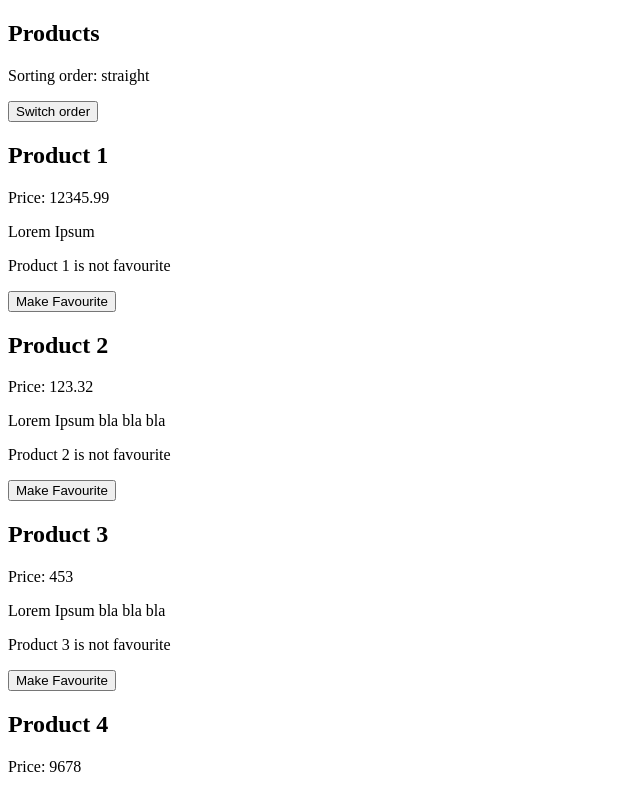
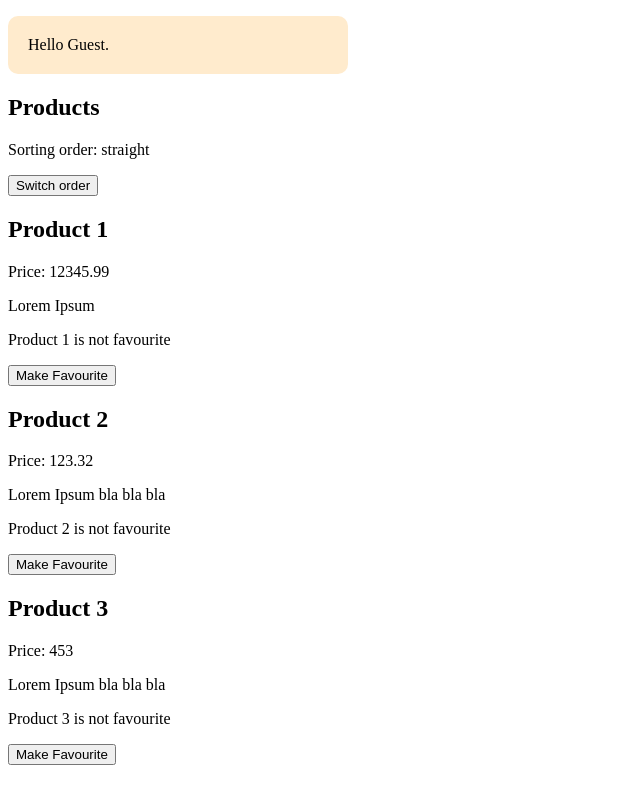
Before and after one commit to Illia-11/react-lessons2, a React (Vite) app: page / in a window 1280 px wide. Shown: the top 788 px of the page, without its empty margins (0-640 px from the left). Built offline with nearby package versions, Linux system fonts and the light colour scheme.

Commit message:
Add Parent-Child example

```diff
--- a/src/App.jsx
+++ b/src/App.jsx
@@ -98,8 +98,8 @@ function App() {
   return (
     <>
       {/* <Greeting userFirstName="John" userLastName="Doe" />
-      <Greeting userFirstName="Sarah" />
-      <Greeting /> */}
+      <Greeting userFirstName="Sarah" /> */}
+      <Greeting />
       <ProductList products={products}/>
       {/* <Product product={products[0]} />
       <Product product={products[1]} /> */}
--- a/src/components/ProductList/index.jsx
+++ b/src/components/ProductList/index.jsx
@@ -17,6 +17,7 @@ class ProductList extends React.Component {
     const { isReverseOrder } = this.state;
 
     const productsComponents = products.map((product) => {
+      // Взаємодія батько - дитина (пропси)
       return <Product key={product.id} product={product} />;
     });
 
```
